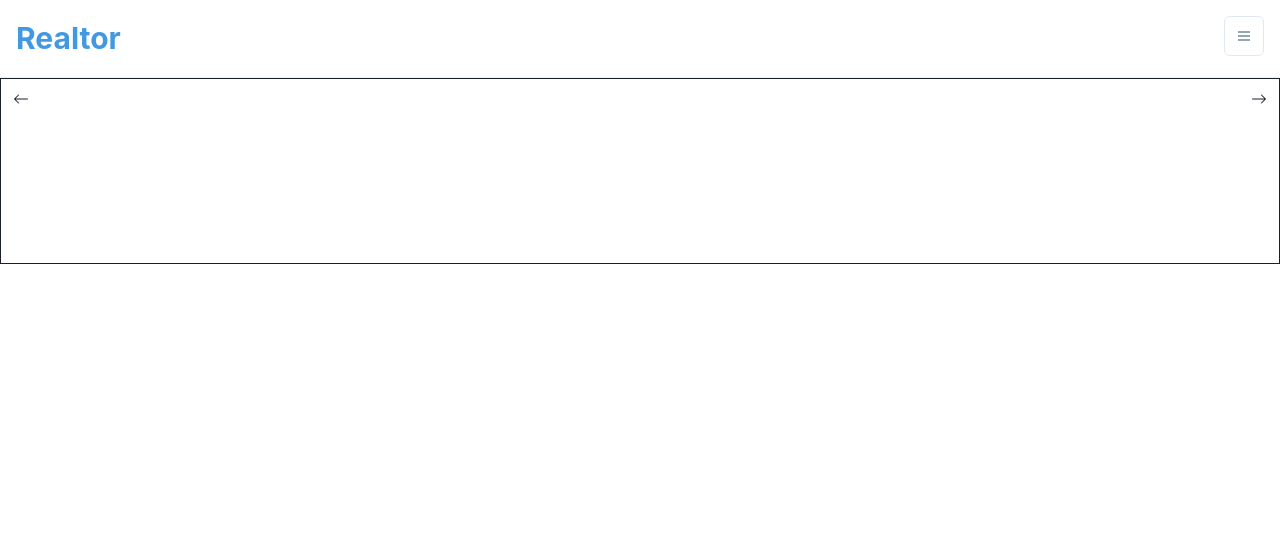
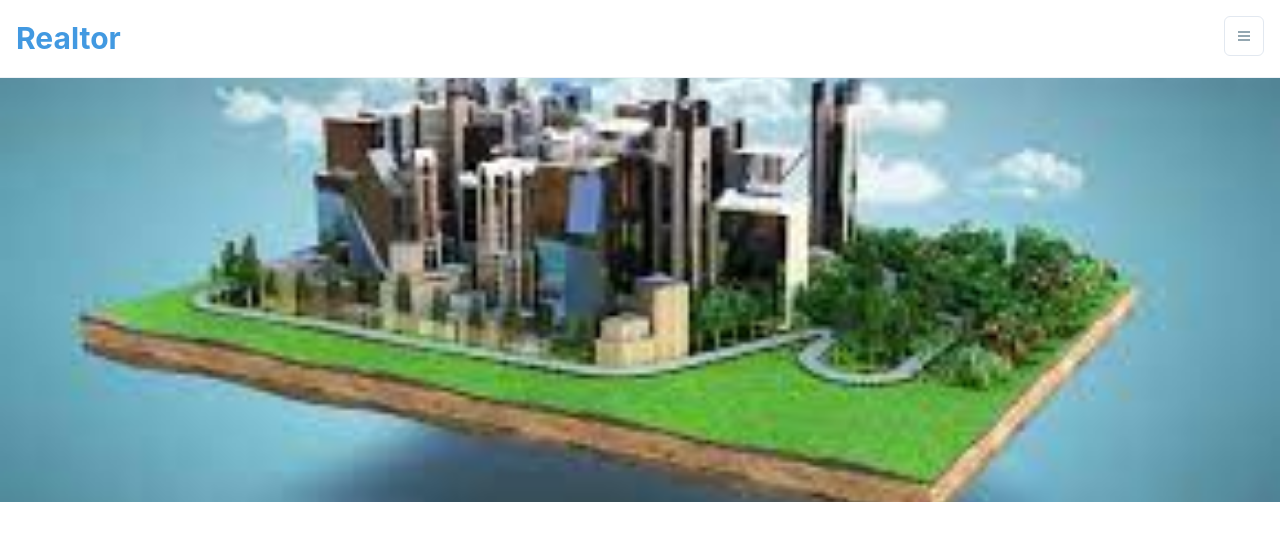
Before and after one commit to laherasif/RealEstate-App-Next-js, a Next.js app: page / in a window 1280 px wide. Shown: the top 540 px of the page. Built offline with nearby package versions, Linux system fonts and the light colour scheme.

Commit message:
adding images

```diff
--- a/components/Slider.jsx
+++ b/components/Slider.jsx
@@ -7,15 +7,15 @@ import slider3 from '../assests/images/slider-1.jpg'
 export default function Slider() {
     return (
         <>
-            <Box w="100%" p="3" border="1pt solid">
+            <Box w="100%" p="3"  position='relative'>
 
                 <Flex flexDirection="row" justifyContent="space-between">
-                    <BsArrowLeft />
-                    <Flex>
-                        <Box w="full" h="40">
-                            <Image src={slider1} width="100%" height="100%" layout="responsive" objectFit="cover" alt="slider_image" />
-                            <Image src={slider1} width="100%" height="100%" layout="responsive" objectFit="cover" alt="slider_image" />
-                            <Image src={slider1} width="100%" height="100%" layout="responsive" objectFit="cover" alt="slider_image" />
+                    <BsArrowLeft position='absolute' border='1pt solid' zIndex="2" top="120px"/>
+                    <Flex flexDirection='row' >
+                        <Box w="full" h="400" >
+                            <Image src={slider1}  layout="fill" objectFit="cover" alt="slider_image" />
+                            <Image src={slider1}  layout="fill" objectFit="cover" alt="slider_image" />
+                            <Image src={slider1}  layout="fill" objectFit="cover" alt="slider_image" />
                         </Box>
                     </Flex>
                     <BsArrowRight />
```
